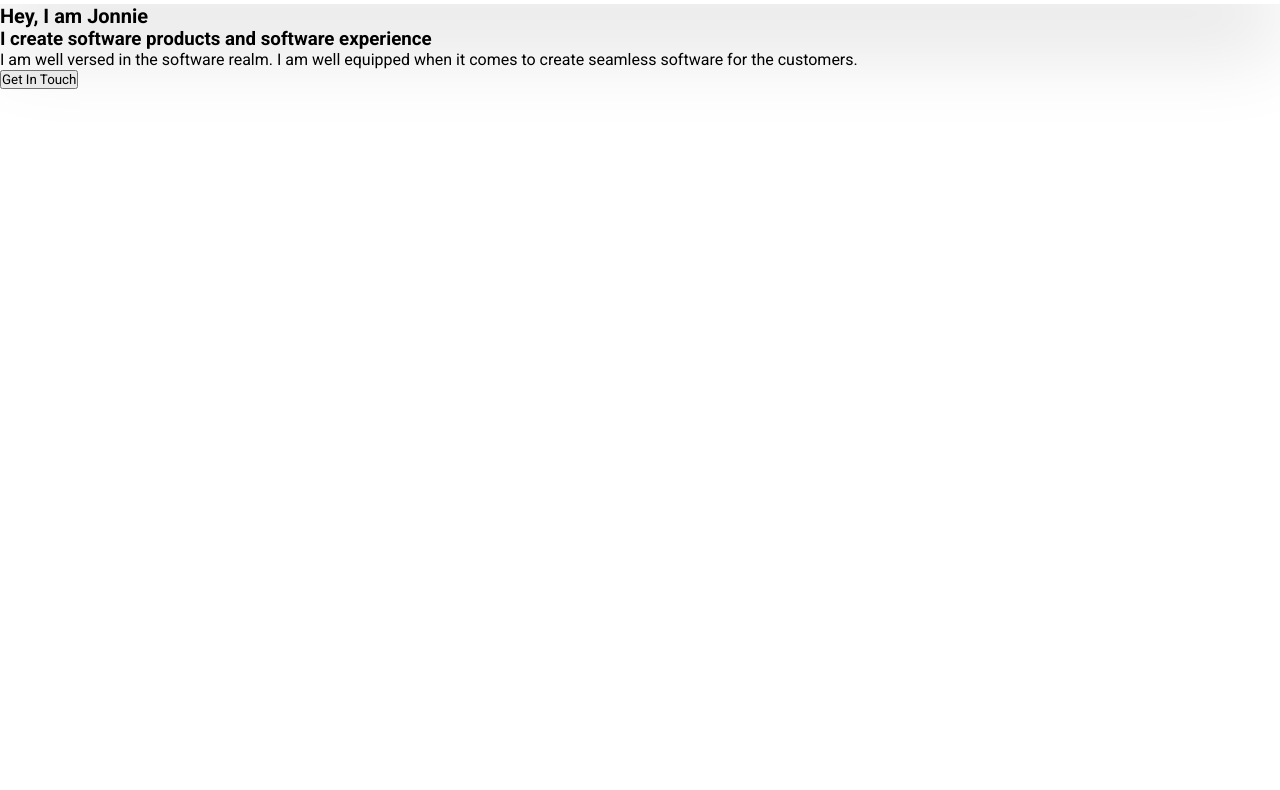
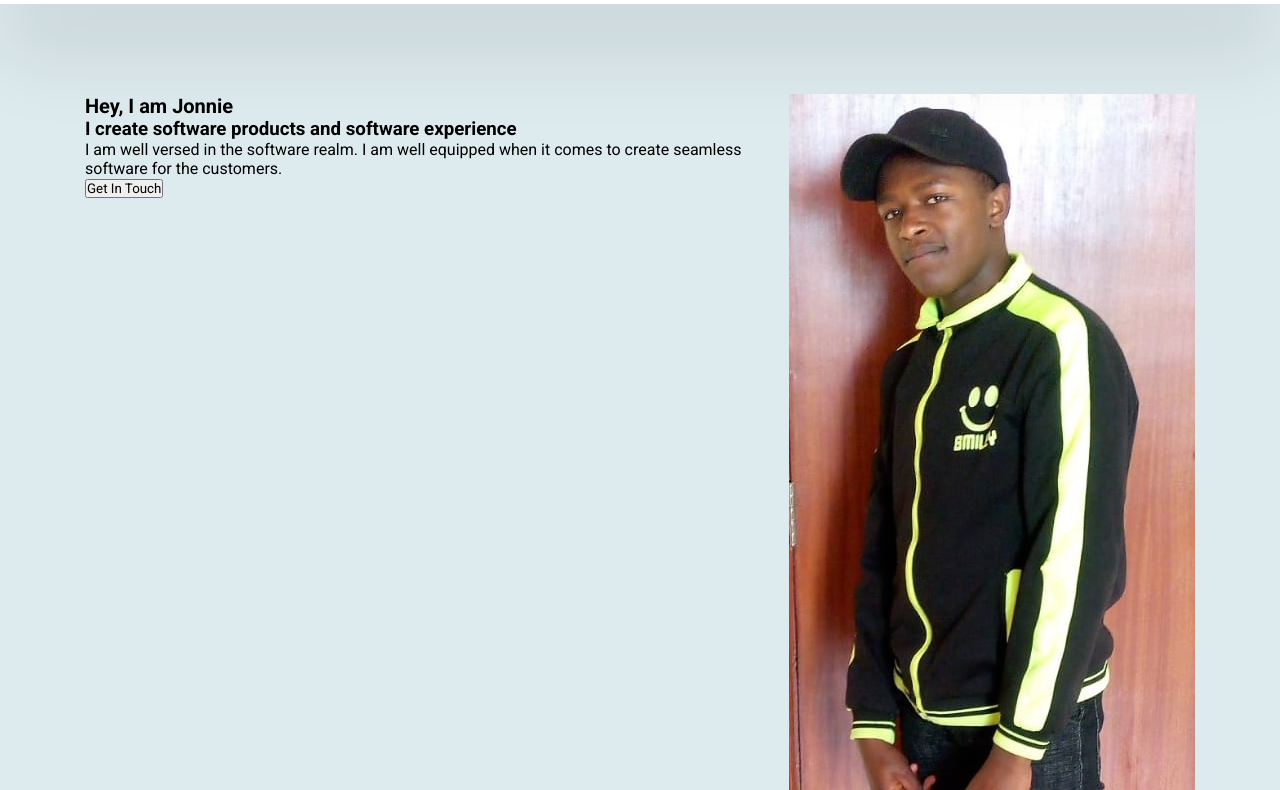
Before and after one commit to Jonnie254/Portifolio, a plain HTML site: page index.html in a window 1280 px wide. Shown: the part 76-866 px from the top of the page. Before the commit the page ends 800 px from the top, so only its background shows below. Drawn offline with nearby package versions, Linux system fonts and the light colour scheme; a script that the page names is missing.

Commit message:
updated the files

```diff
--- a/index.html
+++ b/index.html
@@ -35,7 +35,9 @@
                 <p>I am well versed in the software realm. I am well equipped when it comes to create seamless software for the customers. </p>
                  <button>Get In Touch</button>
             </div>
-            <div class="right"></div>
+            <div class="right">
+                <img src="/assests/pic.jpg" alt ="pic">
+            </div>
         </div>
         <script src="script.css"></script>
 
--- a/styles.css
+++ b/styles.css
@@ -71,5 +71,9 @@ nav button#menuButton{
     justify-content:center;
     font-size:24px;
     padding:7px;
-
 }
+ .main{
+    background-color: #deebee;
+    padding: 90px 85px;
+    display:flex;
+ }
```
Also changed, not shown: assests/pic.jpg (added).
